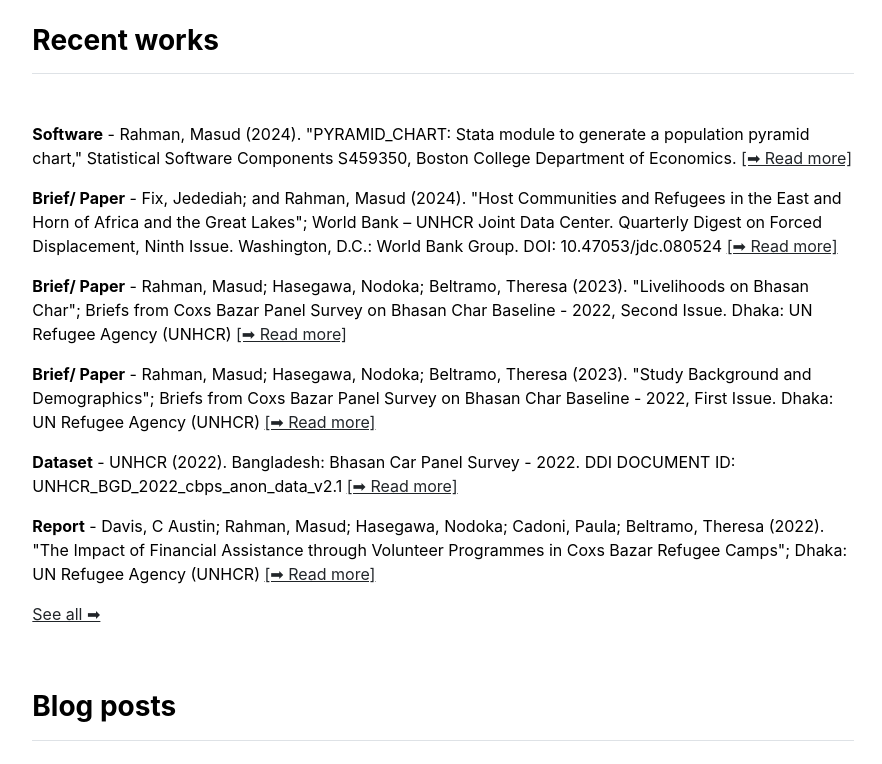
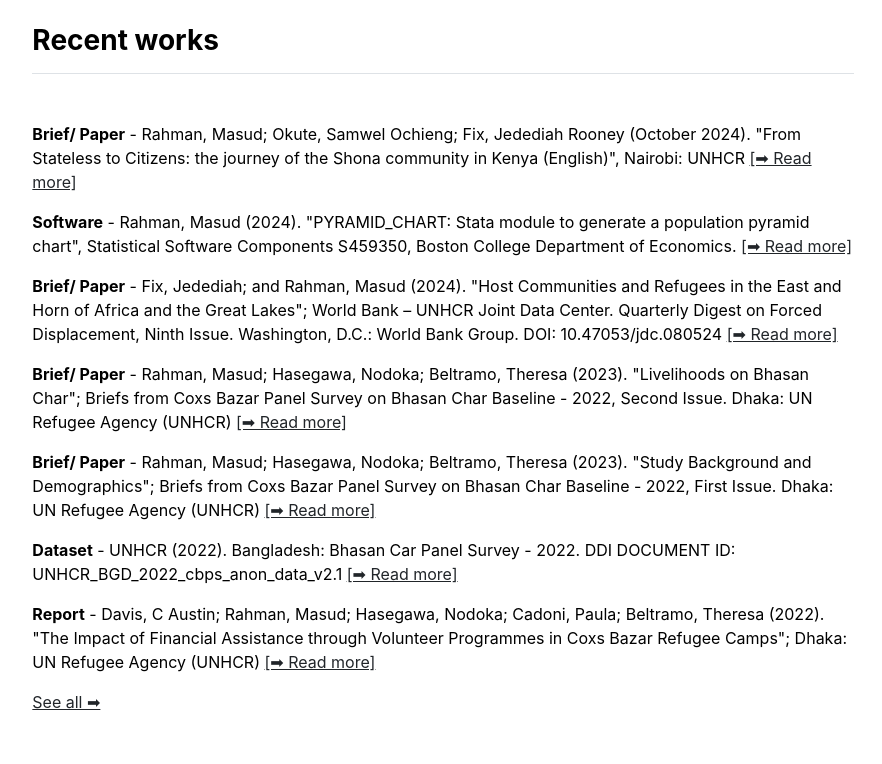
Before and after one commit to masud90/masud90.github.io, a Jekyll site: the page built from index.md, in a window 1280 px wide and 900 px high, scrolled down 1267 px, cut to the strip 136-900 px from the top of the window. Shown: the whole strip, without its empty margins (197-1079 px from the left). Built offline with Jekyll 4.4.1, drawn with Linux system fonts in a browser that asks for light colours.

Commit message:
add publication
Shona policy brief

```diff
--- a/_data/publications.yml
+++ b/_data/publications.yml
@@ -1,6 +1,10 @@
 featured:
+- {name: 'From Stateless to Citizens: the journey of the Shona community in Kenya',
+citation: 'Rahman, Masud; Okute, Samwel Ochieng; Fix, Jedediah Rooney (October 2024). "From Stateless to Citizens: the journey of the Shona community in Kenya (English)", Nairobi: UNHCR' ,
+url: 'https://data.unhcr.org/en/documents/details/111718',
+category: 'Brief/ Paper'}
 - {name: 'PYRAMID_CHART: Stata module to generate a population pyramid chart',
-citation: 'Rahman, Masud (2024). "PYRAMID_CHART: Stata module to generate a population pyramid chart," Statistical Software Components S459350, Boston College Department of Economics.' ,
+citation: 'Rahman, Masud (2024). "PYRAMID_CHART: Stata module to generate a population pyramid chart", Statistical Software Components S459350, Boston College Department of Economics.' ,
 url: 'https://ideas.repec.org/c/boc/bocode/s459350.html',
 category: 'Software'}
 - {name: 'Quarterly Digest on Forced Displacement: Host Communities and Refugees in the East and Horn of Africa and the Great Lakes',
@@ -25,8 +29,14 @@ url: 'https://data.unhcr.org/en/documents/details/93863',
 category: 'Report'}
 
 index:
+- {name: 'From Stateless to Citizens: the journey of the Shona community in Kenya',
+citation: 'Rahman, Masud; Okute, Samwel Ochieng; Fix, Jedediah Rooney (October 2024). "From Stateless to Citizens: the journey of the Shona community in Kenya (English)", Nairobi: UNHCR' ,
+url: 'https://data.unhcr.org/en/documents/details/111718',
+category: 'Brief/ Paper',
+image: '/assets/img/report_2024_2.png',
+summary: 'This policy brief examines the socioeconomic progress of the Shona community in Kenya since gaining citizenship in 2020-21. Previously stateless, the Shona faced barriers to formal employment, financial services, and social protection. Citizenship has enabled 86% of the community to obtain national IDs and significantly increased financial inclusion, with bank account ownership rising from 9% to 35%. Health insurance coverage has nearly tripled, and overall economic participation has improved. Despite these gains, the Shona community’s employment rates remain below pre-pandemic levels, particularly for women. The report provides policy recommendations to further support the Shona and other stateless communities globally, highlighting the transformative power of legal recognition.'}
 - {name: 'PYRAMID_CHART: Stata module to generate a population pyramid chart',
-citation: 'Rahman, Masud (2024). "PYRAMID_CHART: Stata module to generate a population pyramid chart," Statistical Software Components S459350, Boston College Department of Economics.' ,
+citation: 'Rahman, Masud (2024). "PYRAMID_CHART: Stata module to generate a population pyramid chart", Statistical Software Components S459350, Boston College Department of Economics.' ,
 url: 'https://ideas.repec.org/c/boc/bocode/s459350.html',
 category: 'Software',
 image: '/assets/img/software_2024_1.png',
```
Also changed, not shown: 1 other file.
